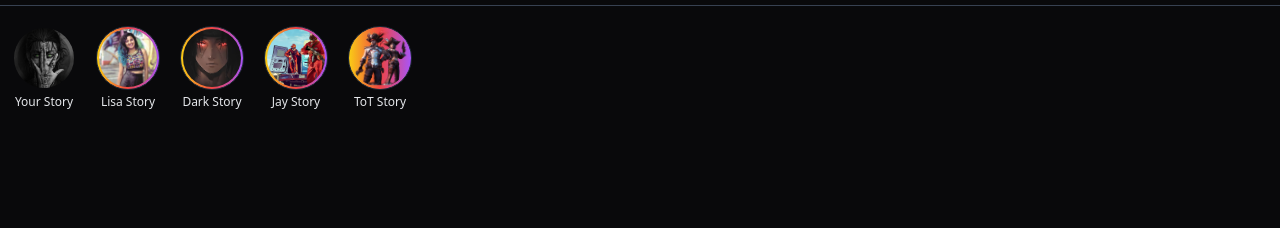
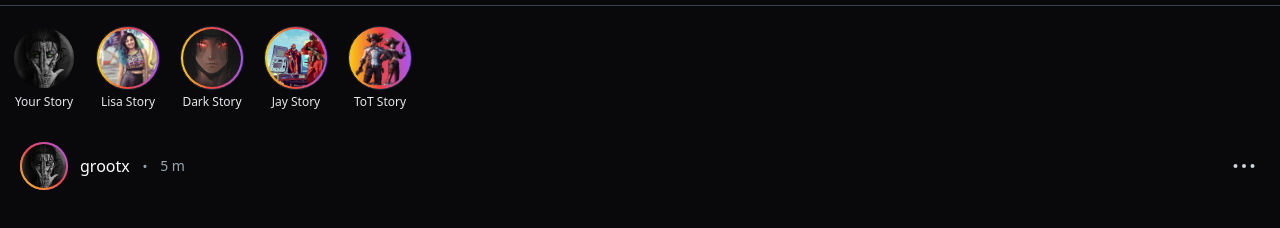
Before and after one commit to MrGrootx/insta, a website built with Vite: page index.html in a window 1280 px wide. Shown: the part 52-280 px from the top of the page. Built offline with nearby package versions, Linux system fonts and the light colour scheme.

Commit message:
poster header

```diff
--- a/index.html
+++ b/index.html
@@ -109,8 +109,10 @@
         </svg>
       </div>
     </header>
+
     <hr class="border-gray-700">
 
+    <!-- Story Section -->
     <section class="my-5 px-3 flex items-center space-x-5" >
 
       <!-- 1 story -->
@@ -155,9 +157,40 @@
 
     </section>
 
+    <!--Post Section-->
+
+    <section class="px-5 py-3 text-white">
+        <div class="flex justify-between items-center space-x-4">
+          <div class="flex items-center space-x-3">
+            <img src="public/img/grootx.jpg" alt="" class="w-12 h-12 object-cover rounded-full bg-gradient-to-tr from-yellow-400 via-red-500 to bg-purple-500 p-0.5">
+            <h4 class="font-medium">grootx</h4>
+            <span class="text-gray-400 text-2xl">&middot;</span>
+            <span class="text-gray-400 text-sm">5 m</span>
+          </div>
+
+          <div">
+
+          <svg xmlns="http://www.w3.org/2000/svg"
+           width="32"
+           height="32"
+           viewBox="0 0 256 256"
+           class="text-gray-300 fill-current hover:text-white cursor-pointer"
+
+           >
+           <path  d="M144 128a16 16 0 1 1-16-16a16 16 0 0 1 16 16Zm-84-16a16 16 0 1 0 16 16a16 16 0 0 0-16-16Zm136 0a16 16 0 1 0 16 16a16 16 0 0 0-16-16Z"/></svg>
+          </div>
+
+        </div>
+
+        <div>
+
+        </div>
+
+    </section>
+
   </body>
 </html>
 
 <!--
-  Time : 45:12
+  Time : 1:29
 -->
```
Also changed, not shown: public/img/post.webp (added).
